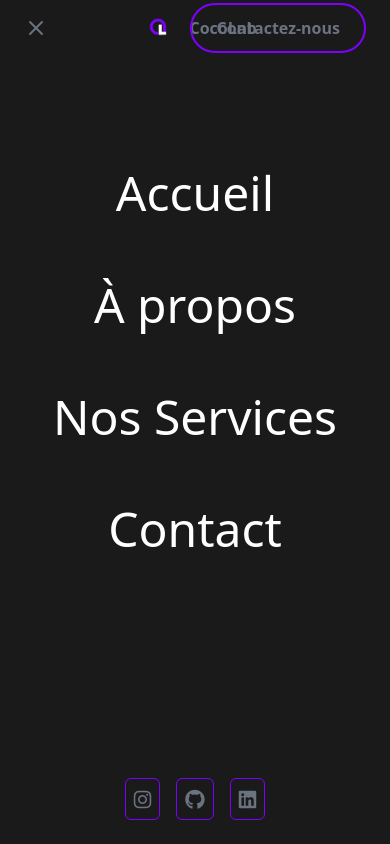
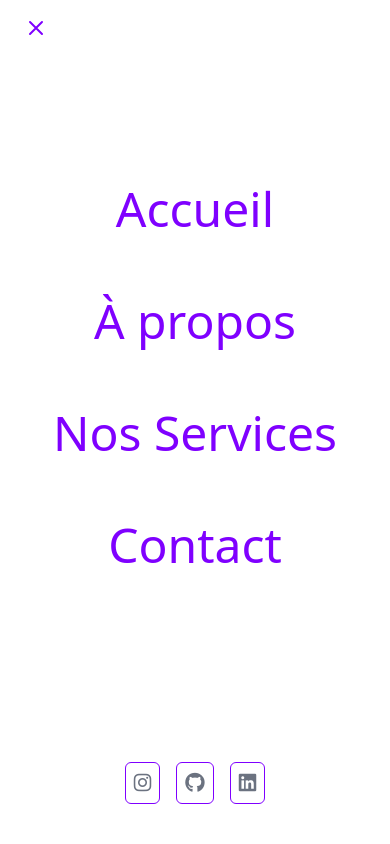
Before and after one commit to matheorose/CocoLab, an Angular app: page / in a window 390 px wide. Both pictures are taken after a click on the button 36 px from the left and 28 px from the top of the page. Shown: the top 844 px of the page. Built offline with nearby package versions, Linux system fonts and the light colour scheme.

Commit message:
update: navbar

```diff
--- a/src/app/components/navbar/navbar.component.html
+++ b/src/app/components/navbar/navbar.component.html
@@ -1,13 +1,13 @@
 <nav class="text-gray-500 px-6 py-4 flex items-center fixed top-0 w-full z-50">
 
   <!-- Burger menu button -->
-  <button (click)="toggleMenu()" class="z-20 nav-button-transition" [class.nav-button-hidden]="hideNavButtons">
+  <button (click)="toggleMenu()" class="z-[60] nav-button-transition" [class.nav-button-hidden]="hideNavButtons">
     <svg *ngIf="!menuOpen" class="w-6 h-6" fill="none" stroke="currentColor" stroke-width="2"
       viewBox="0 0 24 24">
       <path stroke-linecap="round" stroke-linejoin="round"
         d="M4 6h16M4 12h16M4 18h16" />
     </svg>
-    <svg *ngIf="menuOpen" class="w-6 h-6" fill="none" stroke="currentColor" stroke-width="2"
+    <svg *ngIf="menuOpen" class="w-6 h-6 text-[#7F00FF]" fill="none" stroke="currentColor" stroke-width="2"
       viewBox="0 0 24 24">
       <path stroke-linecap="round" stroke-linejoin="round"
         d="M6 18L18 6M6 6l12 12" />
@@ -22,24 +22,28 @@
 
   <ul class="ml-auto md:flex gap-6 z-30 nav-button-transition" [class.nav-button-hidden]="hideNavButtons">
     <li><a routerLink="/contact" (click)="closeMenu()"
-        class="rounded-full border-2 border-[#7F00FF] text-gray-500 px-6 py-3 rounded font-bold hover:bg-[#7F00FF] hover:text-black transition">Contactez-nous</a>
+        class="rounded-full invisible md:visible border-2 border-[#7F00FF] text-gray-500 px-6 py-3 rounded font-bold hover:bg-[#7F00FF] hover:text-black transition">Contactez-nous</a>
     </li>
   </ul>
 
+  <!-- Backdrop blur overlay -->
+  <div
+    class="fixed inset-0 backdrop-blur-[2px] bg-black/20 transition-opacity duration-300 z-10"
+    [ngClass]="{ 'opacity-0 pointer-events-none': !menuOpen, 'opacity-100 pointer-events-auto': menuOpen }"></div>
+
   <!-- Menu -->
   <div
-    class="fixed top-0 left-0 w-full h-full bg-[#1a1a1a] flex flex-col transition-transform duration-300"
-    [class.translate-x-full]="!menuOpen"
-    [class.translate-x-0]="menuOpen">
-    <ul class="text-white text-5xl space-y-6 flex-grow flex flex-col gap-10 justify-start items-center mt-[20vh]">
+    class="fixed top-0 left-0 h-full w-full lg:w-1/3 bg-[#FFFFFF] opacity-100 flex flex-col items-center justify-center text-center transition-transform duration-300 z-40"
+    [ngClass]="{ '-translate-x-full': !menuOpen, 'translate-x-0': menuOpen }">
+    <ul class="text-[#7F00FF] text-5xl space-y-6 flex flex-col gap-10 items-center mt-[20vh]">
       <li><a href="/" (click)="closeMenu()" class="transition-all duration-300 hover:scale-125 hover:text-[#7F00FF] block">Accueil</a></li>
       <li><a href="#about" (click)="closeMenu()" class="transition-all duration-300 hover:scale-125 hover:text-[#7F00FF] block">À propos</a></li>
       <li><a routerLink="/services" (click)="closeMenu()" class="transition-all duration-300 hover:scale-125 hover:text-[#7F00FF] block">Nos Services</a></li>
       <li><a routerLink="/contact" (click)="closeMenu()" class="transition-all duration-300 hover:scale-125 hover:text-[#7F00FF] block">Contact</a></li>
     </ul>
 
-    <!-- Réseaux sociaux -->
-    <div class="p-6 flex justify-center gap-4">
+
+    <div class="p-6 flex justify-center gap-4 mt-[20vh]">
       <a href="#" class="border border-[#7F00FF] p-2 rounded-md hover:bg-[#7F00FF] hover:text-black transition"><i class="fab fa-instagram fa-lg"></i></a>
       <a href="#" class="border border-[#7F00FF] p-2 rounded-md hover:bg-[#7F00FF] hover:text-black transition"><i class="fab fa-github fa-lg"></i></a>
       <a href="#" class="border border-[#7F00FF] p-2 rounded-md hover:bg-[#7F00FF] hover:text-black transition"><i class="fab fa-linkedin fa-lg"></i></a>
```
